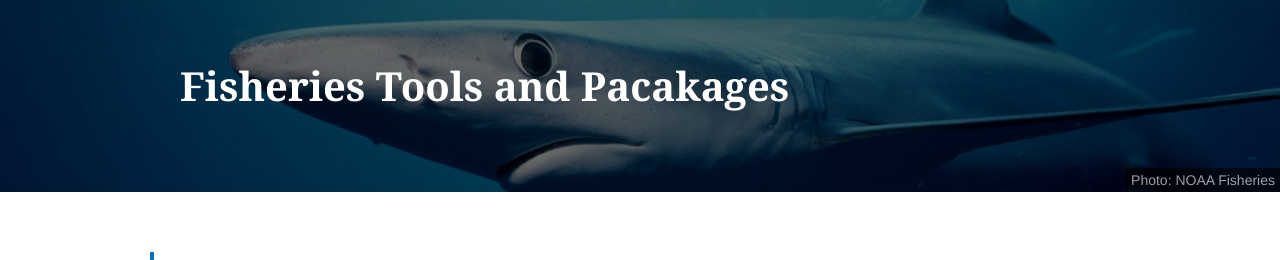
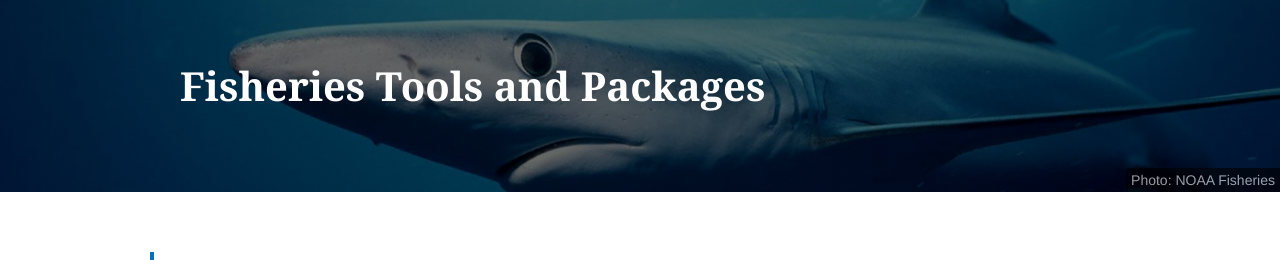
Before and after one commit to PIFSCstockassessments/PIFSCstockassessments.github.io, a Jekyll site: the page built from pifsc-sap-collections/_packages/packages.md, in a window 1280 px wide. Shown: the part 300-560 px from the top of the page. Built offline with Jekyll 4.4.1, drawn with Linux system fonts in a browser that asks for light colours; some web fonts are replaced.

Commit message:
Fix Typo

```diff
--- a/_config.yml
+++ b/_config.yml
@@ -69,7 +69,7 @@ defaults:
         opacity: 0.5
         caption: NOAA Fisheries
         title:
-          text: Fisheries Tools and Pacakages
+          text: Fisheries Tools and Packages
   - scope:
       path: "_surveys"
       type: "surveys"
```
